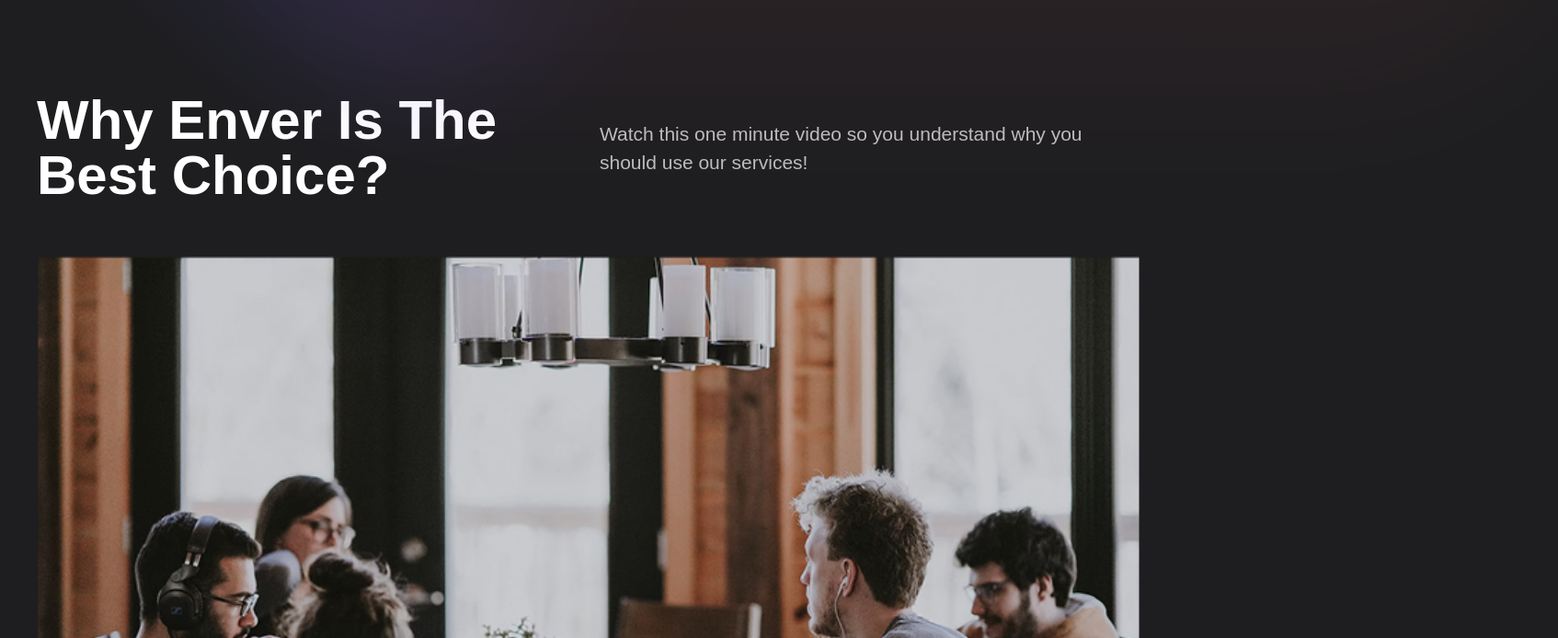
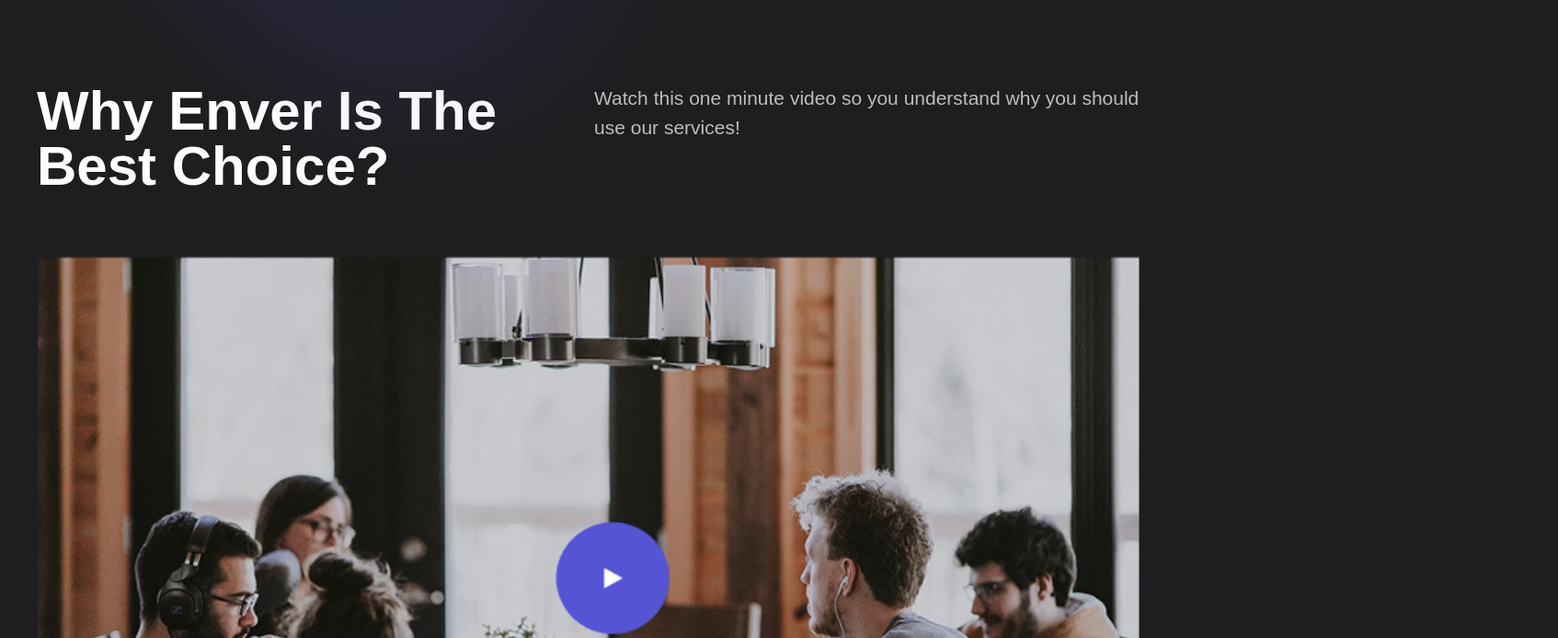
Before and after one commit to mongmycha/digital-agency-website, a plain HTML site: page index.html in a window 1280 px wide. Shown: the part 709-1403 px from the top of the page at 92% size, 1694 px wide, since content can reach past the window. Drawn offline with nearby package versions, Linux system fonts and the light colour scheme.

Commit message:
added meeting section

```diff
--- a/index.html
+++ b/index.html
@@ -45,7 +45,7 @@
   <!-- background gradient color -->
   <div class="bg-gradient-to-r from-[rgba(84,84,212)] to-[rgba(84,84,212,0.01)] absolute w-[272px] md:w-[467px] h-[666px] md:h-[1100px] rounded-[233px] -rotate-45 top-[-250px] left-[-150px] md:left-[-40px] opacity-20 z-0 blur-3xl"></div>
 
-  <div class="bg-gradient-to-r from-[rgba(251,168,28,0.26)] to-[rgba(224,86,136,0.15)] absolute w-[252px] md:w-[625px] h-[200px] md:h-[1412px] rounded-[233px] top-[250px] md:top-[-250px] right-[-60px] md:r
+  <div class="bg-gradient-to-r from-[rgba(251,168,28,0.26)] to-[rgba(224,86,136,0.15)] absolute w-[252px] md:w-[625px] h-[200px] md:h-[750px] rounded-[233px] top-[250px] md:top-[-250px] right-[-60px] md:r
   ight-[-40px] rotate-90 z-0 opacity-30 blur-3xl"></div>
 
 
@@ -90,16 +90,16 @@
       </div>
     </div>
   </header>
-  <main class="mt-48">
+  <main class="mt-28 md:mt-48">
     <!-- meeting section -->
     <div class="h-[800px]">
-      <div class="flex items-center justify-between h-[140px]">
-        <h1 class="text-6xl text-[#FFFFFF] font-bold w-[588px]">Why Enver Is The Best Choice?</h1>
-        <p class="text-[21px] text-[#FFFFFF] opacity-70 font-normal w-[588px]">Watch this one minute video so you understand why you should use our services!</p>
+      <div class="flex flex-col md:flex-row gap-6 justify-between h-[140px]">
+        <h1 class="text-4xl md:text-6xl text-[#FFFFFF] font-bold w-[327px] md:w-[588px] graphik">Why Enver Is The Best Choice?</h1>
+        <p class="text-[16px] md:text-[21px] text-[#FFFFFF] opacity-70 font-normal w-[327px] md:w-[600px]">Watch this one minute video so you understand why you should use our services!</p>
       </div>
-      <div class="mt-12">
-        <img class="w-[1200px]" src="images/image 4.png" alt="">
-        <img src="images/Play.png" alt="">
+      <div class="relative mt-12">
+        <img class="w-[327px] md:w-[1200px] h-[184px] md:h-[670px]" src="images/image 4.png" alt="">
+        <img class="w-[40px] md:w-[124px] h-[40px] md:h-[124px] absolute top-[43%] left-[47%] cursor-pointer" src="images/Play.png" alt="">
       </div>
 
     </div>
```
